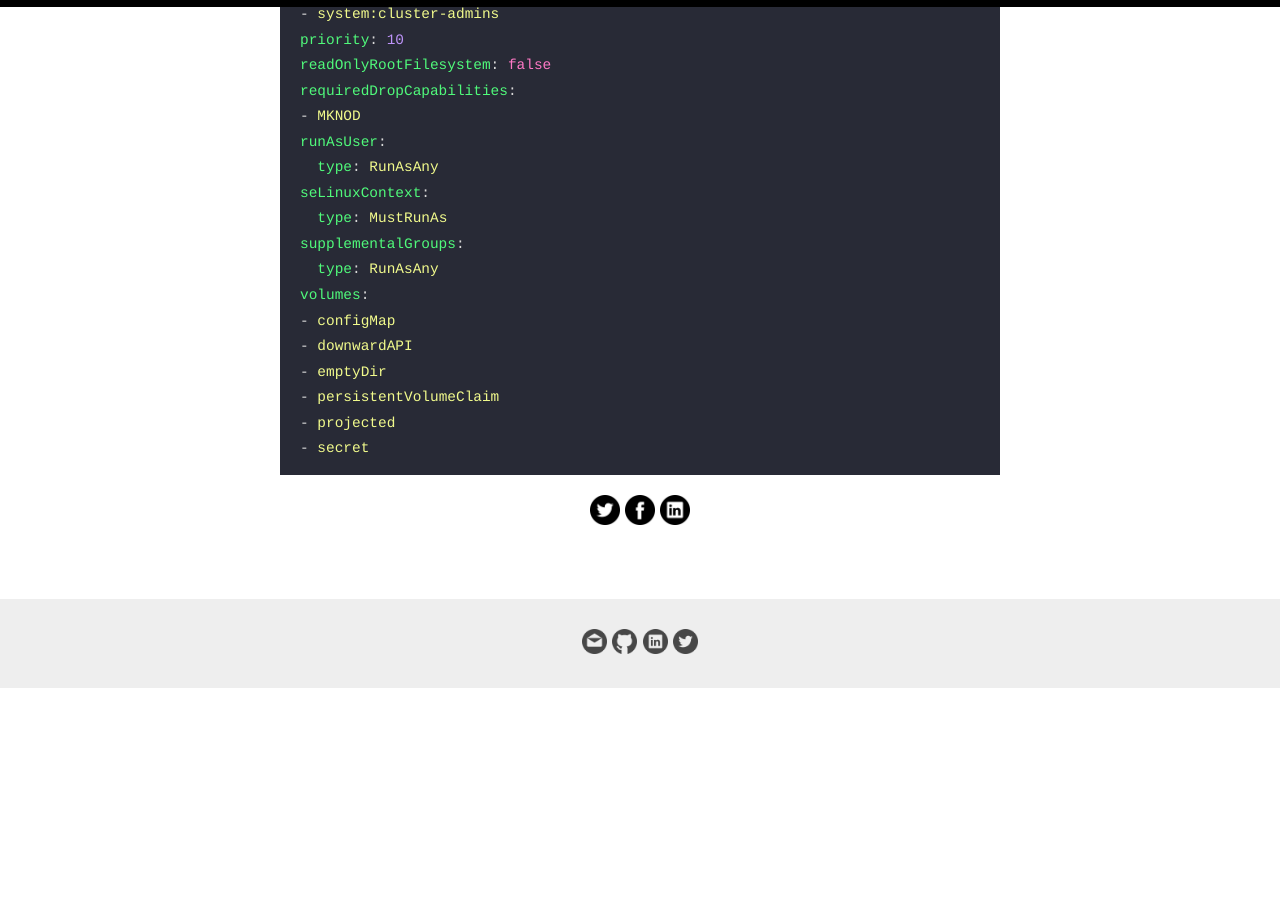
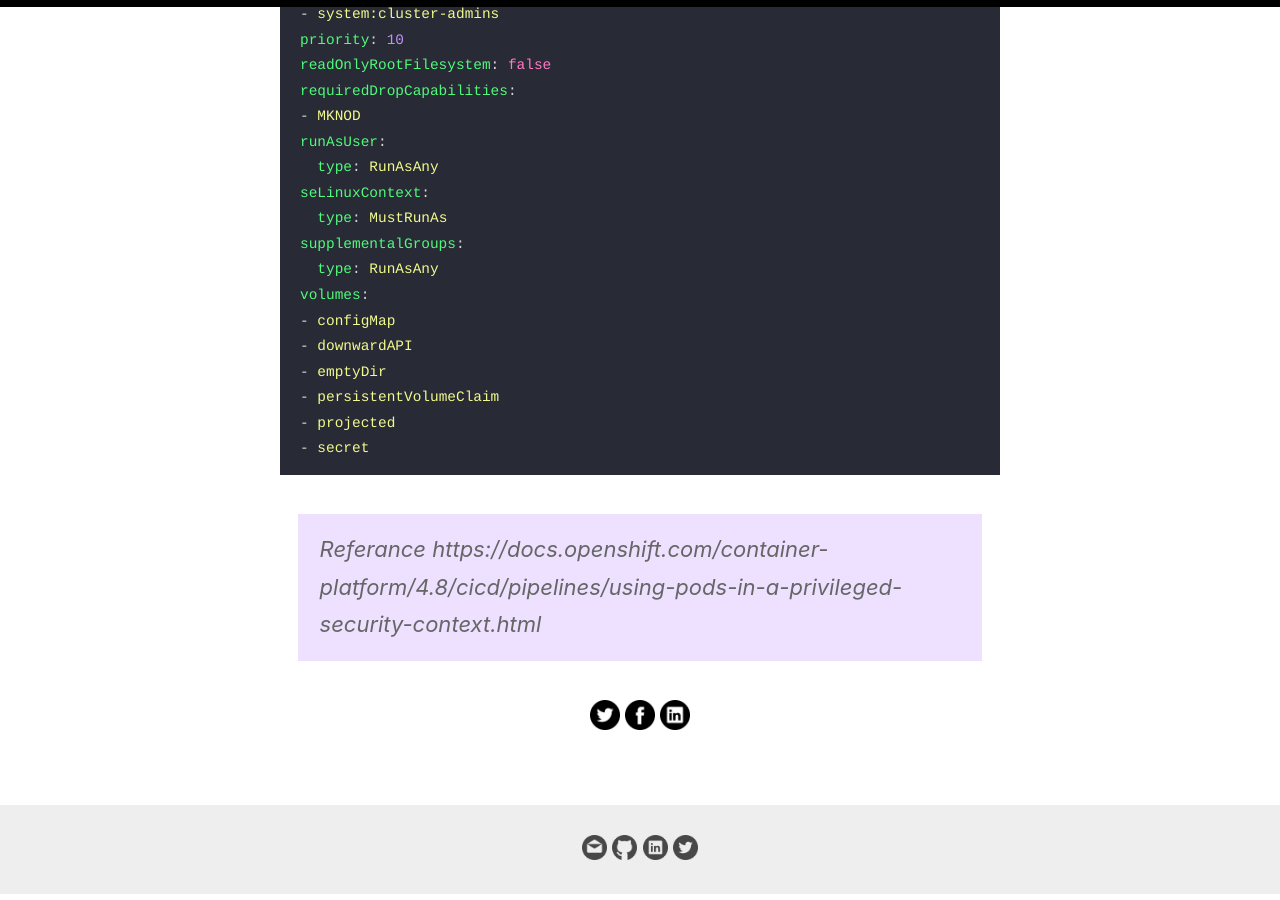
Before and after one commit to RashidAljohani/localhost, a Jekyll site: the page built from _posts/2022-03-07-integration-microservices-cicd-pipeline.md, in a window 1280 px wide and 900 px high, scrolled down 7026 px. Built offline with Jekyll 4.4.1, drawn with Linux system fonts in a browser that asks for light colours; comment, search, counter and statistics services are not loaded; before the commit the page ends 7720 px from its top, so only the background shows below that; some of the changed lines change nothing that is shown.

Commit message:
fix tags

````diff
--- a/_posts/2022-03-07-integration-microservices-cicd-pipeline.md
+++ b/_posts/2022-03-07-integration-microservices-cicd-pipeline.md
@@ -1,7 +1,7 @@
 ---
 layout: post
 title:  Integration Microservices CI/CD Pipeline
-categories: [ace,ci,cd,tekton,argocd]
+categories: [ace,tekton]
 excerpt: Over a coffee, a friend of mine asked me .. why enterprises should consider integration modernization? Indeed, it is a big question, and you can write a book to answer that.
 image: /images/blogs/integration-nicroservices-cicd-pipeline/banner.png
 author: ["RashidAljohani"]
@@ -275,3 +275,5 @@
 - projected
 - secret
 ```
+
+> Referance https://docs.openshift.com/container-platform/4.8/cicd/pipelines/using-pods-in-a-privileged-security-context.html
````
